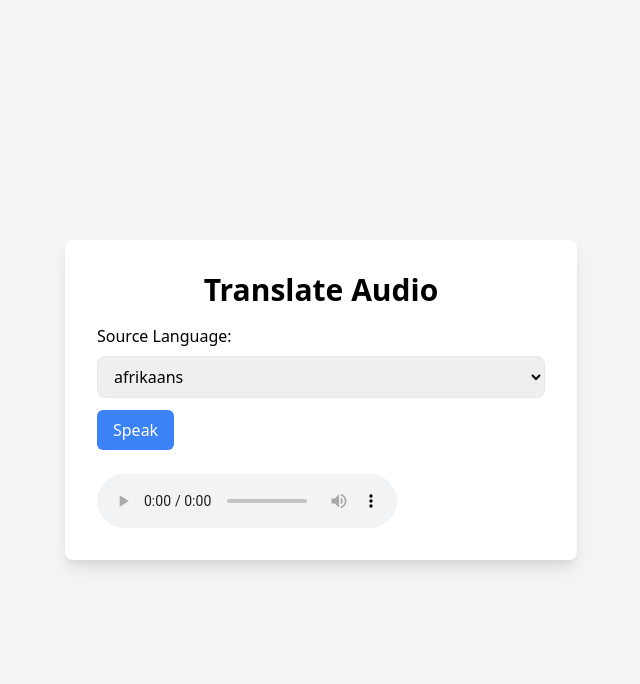
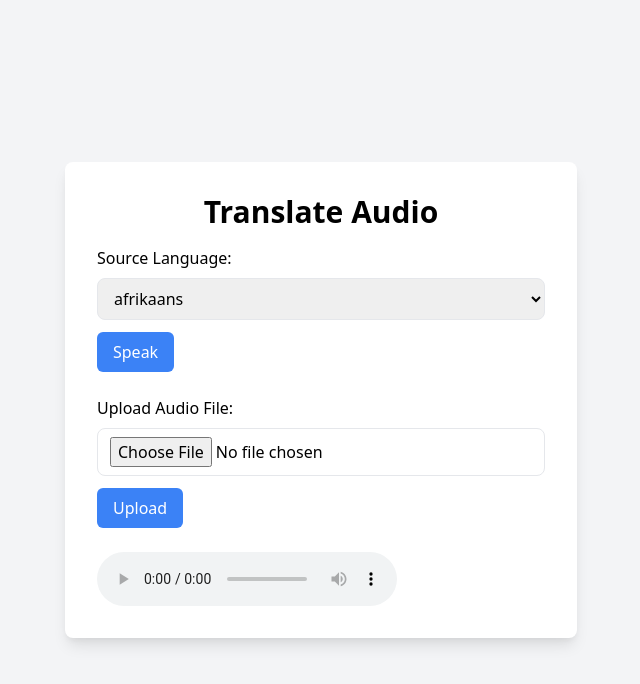
Before and after one commit to Coding-with-Gaurav/SpeechtoSpeech-backend, a Flask app: page / in a window 1280 px wide. Shown: the top 684 px of the page, without its empty margins (319-959 px from the left). Run offline with Flask 3, Linux system fonts and the light colour scheme.

Commit message:
modify for handel audio

```diff
--- a/app/routes.py
+++ b/app/routes.py
@@ -3,6 +3,7 @@ from .utils import recognize_speech, translate_text, dic
 from gtts import gTTS
 import os
 import traceback
+import time
 
 main = Blueprint('main', __name__)
 
@@ -22,61 +23,78 @@ def get_source_languages():
 @main.route('/api/recognize-speech', methods=['POST'])
 def recognize_speech_endpoint():
     global current_audio_path
+    start_time = time.time()  # Start timing the process
     try:
+        print("Received request to recognize speech")
+
         # Check if audio file is uploaded
         if 'file' not in request.files:
+            print("No audio file uploaded")
             return jsonify({'error': 'No audio file uploaded'}), 400
 
         audio_file = request.files['file']
+        print(f"Received audio file: {audio_file.filename}")
 
         # Save the uploaded audio file
         audio_path = os.path.join(ROOT_DIR, 'uploads', audio_file.filename)
         audio_file.save(audio_path)
+        print(f"Saved audio file to {audio_path}")
 
         # Recognize speech from the uploaded audio file
         recognized_text = recognize_speech(audio_path)
+        print(f"Recognized text: {recognized_text}")
 
-        # Delete the uploaded audio file after processing
-        os.remove(audio_path)
+
 
         if recognized_text == "":
+            print("Failed to recognize speech")
             return jsonify({'error': 'Failed to recognize speech'}), 400
 
         current_audio_path = audio_path  # Store for translation if needed
+        print("Speech recognition successful")
         return jsonify({'recognized_text': recognized_text}), 200
 
     except Exception as e:
         print(f"Unexpected error: {e}")
         print(traceback.format_exc())
         return jsonify({'error': 'An unexpected error occurred'}), 500
+    finally:
+        end_time = time.time()
+        print(f"Time taken for recognize-speech endpoint: {end_time - start_time} seconds")
 
 @main.route('/api/translate', methods=['POST'])
 def translate_audio():
     global current_audio_path
+    start_time = time.time()  # Start timing the process
     try:
+        print("Received request to translate audio")
+
         if not current_audio_path:
-            print("Error: No audio file to translate")
+            print("No audio file to translate")
             return jsonify({'error': 'No audio file to translate'}), 400
 
         source_lang = request.form.get('source_lang', 'english').lower()
         if source_lang not in dic:
-            print(f"Error: Invalid source language - {source_lang}")
+            print(f"Invalid source language: {source_lang}")
             return jsonify({'error': 'Invalid source language'}), 400
 
         source_lang_code = dic[dic.index(source_lang) + 1]
 
         to_lang = request.form.get('to_lang', 'english').lower()
         if to_lang not in dic:
-            print(f"Error: Invalid destination language - {to_lang}")
+            print(f"Invalid destination language: {to_lang}")
             return jsonify({'error': 'Invalid destination language'}), 400
 
         to_lang_code = dic[dic.index(to_lang) + 1]
 
+        print(f"Translating from {source_lang} to {to_lang}")
         translated_text = translate_text(current_audio_path, source_lang_code, to_lang_code)
+        print(f"Translated text: {translated_text}")
 
         tts = gTTS(text=translated_text, lang=to_lang_code, slow=False)
         audio_path = os.path.join(ROOT_DIR, 'static', 'translated_audio.mp3')
         tts.save(audio_path)
+        print(f"Saved translated audio to {audio_path}")
 
         return jsonify({
             'translated_text': translated_text,
@@ -87,6 +105,9 @@ def translate_audio():
         print(f"Unexpected error: {e}")
         print(traceback.format_exc())
         return jsonify({'error': 'An unexpected error occurred'}), 500
+    finally:
+        end_time = time.time()
+        print(f"Time taken for translate endpoint: {end_time - start_time} seconds")
 
 @main.route('/api/play-translated', methods=['GET'])
 def play_translated_audio():
@@ -97,4 +118,8 @@ def play_translated_audio():
 def reset():
     global current_audio_path
     current_audio_path = None
+
+     # # Delete the uploaded audio file after processing
+    os.remove(current_audio_path)
+    print(f"Deleted audio file: {current_audio_path}")
     return jsonify({'message': 'Audio file reset successful'}), 200
--- a/app/templates/index.html
+++ b/app/templates/index.html
@@ -24,6 +24,15 @@
 
             <button type="button" id="start-recording" class="bg-blue-500 hover:bg-blue-600 text-white px-4 py-2 rounded-md focus:outline-none">
                 Speak
+            </button>
+        </form>
+
+        <!-- Upload Audio Form -->
+        <form id="upload-form" class="mb-6">
+            <label for="audio-file" class="block mb-2">Upload Audio File:</label>
+            <input type="file" id="audio-file" name="file" class="w-full px-3 py-2 mb-3 border rounded-lg">
+            <button type="button" id="upload-audio" class="bg-blue-500 hover:bg-blue-600 text-white px-4 py-2 rounded-md focus:outline-none">
+                Upload
             </button>
         </form>
 
@@ -75,10 +84,32 @@
             .catch(error => console.error('Error:', error));
         });
 
+        document.getElementById('upload-audio').addEventListener('click', function() {
+            const audioFile = document.getElementById('audio-file').files[0];
+            const formData = new FormData();
+            formData.append('file', audioFile);
+
+            fetch('/api/recognize-speech', {
+                method: 'POST',
+                body: formData
+            })
+            .then(response => response.json())
+            .then(data => {
+                if (data.error) {
+                    alert(data.error);
+                } else {
+                    document.getElementById('recognized-text').textContent = 'Recognized Text: ' + data.recognized_text;
+                    document.getElementById('translation-options').classList.remove('hidden');
+                }
+            })
+            .catch(error => console.error('Error:', error));
+        });
+
         document.getElementById('translate-button').addEventListener('click', function() {
             const formData = new FormData();
             formData.append('source_lang', document.getElementById('source_lang_speak').value);
             formData.append('to_lang', document.getElementById('to_lang_speak').value);
+
             fetch('/api/translate', {
                 method: 'POST',
                 body: formData
```
Also changed, not shown: 2 other files.
